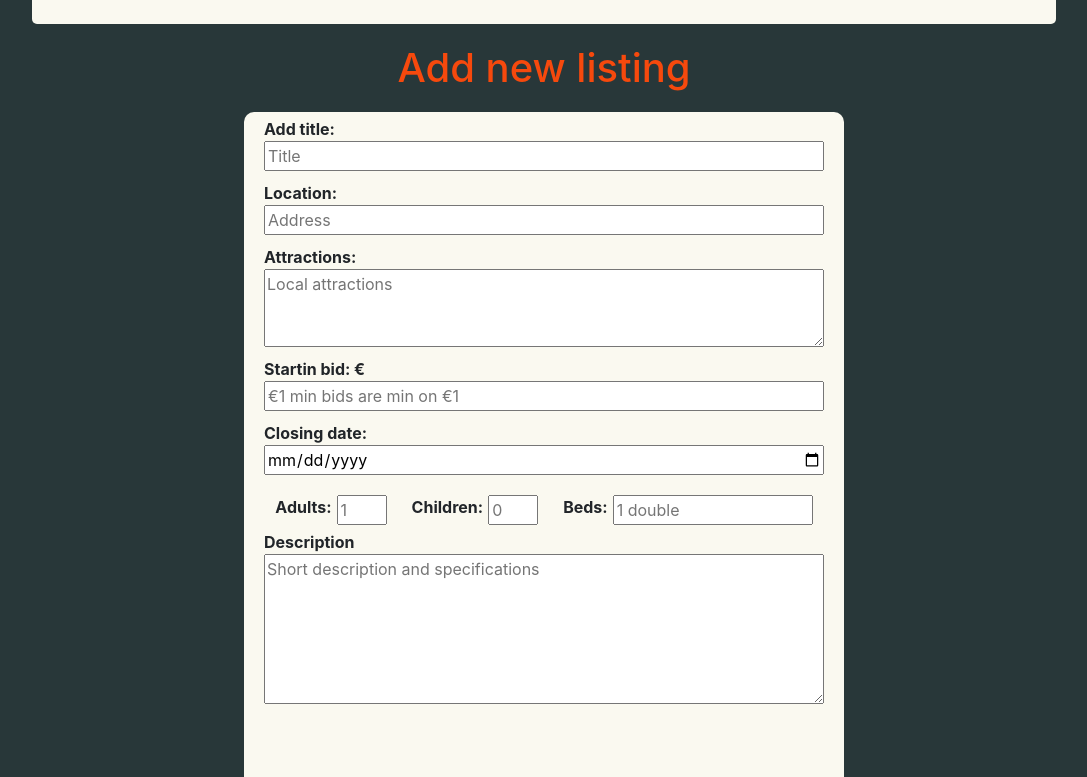
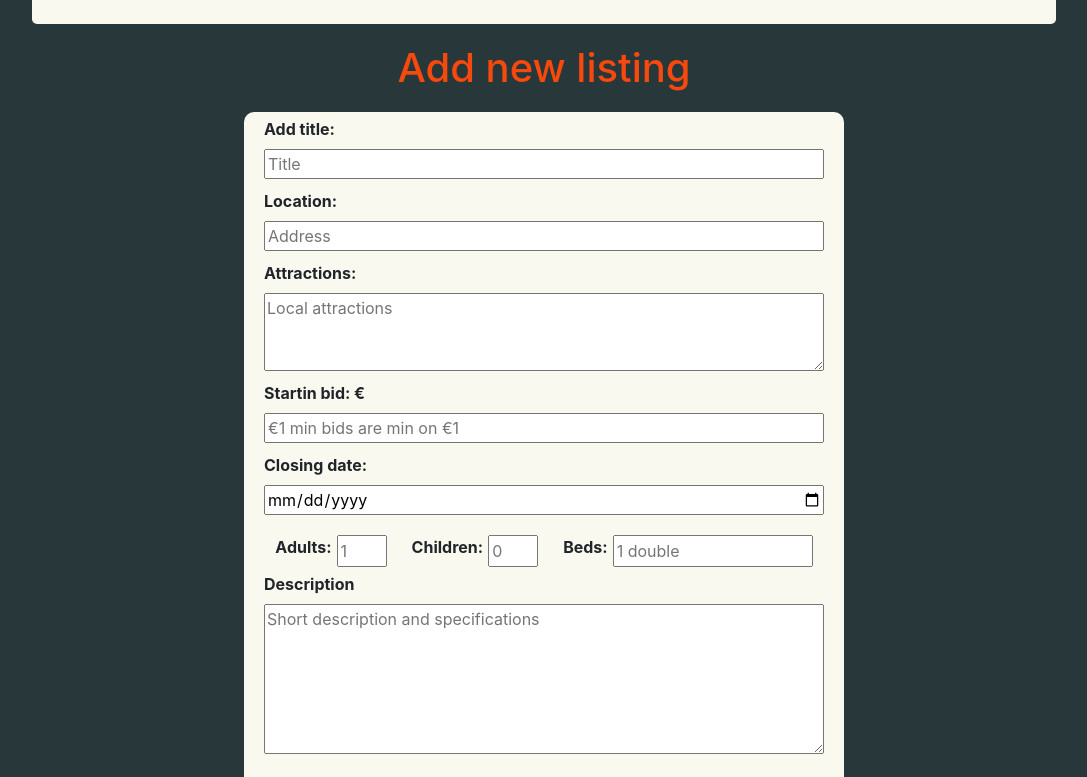
Before and after one commit to RaevenTech/bam-booking-UI, a React (Create React App) app in the folder bam-ui/: page /dashboard in a window 1280 px wide. Shown: the part 443-1220 px from the top of the page, without its empty margins (96-1183 px from the left). Built offline with nearby package versions, Linux system fonts and the light colour scheme.

Commit message:
submit not working

```diff
--- a/bam-ui/src/forms/newPost/NewPost.js
+++ b/bam-ui/src/forms/newPost/NewPost.js
@@ -1,7 +1,7 @@
 import styles from "./newPost.module.css";
 import { useRef } from "react";
 
-const NewPost = () => {
+const NewPost = (props) => {
     const titleRef = useRef();
     const locationRef = useRef();
     const attractionsRef = useRef();
@@ -32,7 +32,8 @@ const NewPost = () => {
             children: childrenValue,
             description: descriptionValue,
         };
-        console.log(formData);
+        props.onAddNewpost(formData);
+        console.log("data sent");
     };
 
     return (
@@ -41,109 +42,109 @@ const NewPost = () => {
             <div className={styles.main_form_container}>
                 <form onSubmit={handleSubmit}>
                     <div className={styles.form_item}>
-                        <lable className={styles.post_title}>
+                        <label className={styles.post_title}>
                             <b>Add title:</b>
-                        </lable>
+                        </label>
                         <input
                             className={styles.input}
                             type="text"
-                            placeHolder="Title"
+                            placeholder="Title"
                             required
                             ref={titleRef}
                         />
                     </div>
                     <div className={styles.form_item}>
-                        <lable className={styles.post_title}>
+                        <label className={styles.post_title}>
                             <b>Location:</b>
-                        </lable>
+                        </label>
                         <input
                             className={styles.input}
                             type="text"
-                            placeHolder="Address"
+                            placeholder="Address"
                             required
                             ref={locationRef}
                         />
                     </div>
                     <div className={styles.form_item}>
-                        <lable className={styles.post_title}>
+                        <label className={styles.post_title}>
                             <b>Attractions:</b>
-                        </lable>
+                        </label>
                         <textarea
                             className={styles.input}
                             type="text"
-                            placeHolder="Local attractions"
+                            placeholder="Local attractions"
                             rows={3}
                             required
                             ref={attractionsRef}
                         />
                     </div>
                     <div className={styles.form_item}>
-                        <lable className={styles.post_title}>
+                        <label className={styles.post_title}>
                             <b>Startin bid: €</b>
-                        </lable>
+                        </label>
                         <input
                             className={styles.input}
                             type="number"
-                            placeHolder="€1 min bids are min on €1"
+                            placeholder="€1 min bids are min on €1"
                             min={1}
                             required
                             ref={startingBidRef}
                         />
                     </div>
                     <div className={styles.form_item}>
-                        <lable className={styles.post_title}>
+                        <label className={styles.post_title}>
                             <b>Closing date:</b>
-                        </lable>
+                        </label>
                         <input
                             className={styles.input}
                             type="date"
-                            placeHolder="closing date"
+                            placeholder="closing date"
                             required
                         />
                     </div>
                     <section>
                         <div className={styles.form_item_guest}>
-                            <lable className={styles.post_title}>
+                            <label className={styles.post_title}>
                                 <b>Adults:</b>
-                            </lable>
+                            </label>
                             <input
                                 className={styles.input_g}
                                 type="number"
-                                placeHolder="1"
+                                placeholder="1"
                                 required
                                 min={1}
                                 ref={adultsRef}
                             />
-                            <lable className={styles.post_title}>
+                            <label className={styles.post_title}>
                                 <b>Children:</b>
-                            </lable>
+                            </label>
                             <input
                                 className={styles.input_g}
                                 type="number"
                                 min={0}
-                                placeHolder="0"
+                                placeholder="0"
                                 required
                                 ref={childrenRef}
                             />
-                            <lable className={styles.post_title}>
+                            <label className={styles.post_title}>
                                 <b>Beds:</b>
-                            </lable>
+                            </label>
                             <input
                                 className={styles.input_bed}
                                 type="text"
-                                placeHolder="1 double"
+                                placeholder="1 double"
                                 required
                                 ref={bedsRef}
                             />
                         </div>
                     </section>
                     <div className={styles.form_item}>
-                        <lable className={styles.post_title}>
+                        <label className={styles.post_title}>
                             <b>Description</b>
-                        </lable>
+                        </label>
                         <textarea
                             className={styles.post_desc}
-                            placeHolder="Short description and specifications"
+                            placeholder="Short description and specifications"
                             rows="6"
                             required
                             ref={descriptionRef}
--- a/bam-ui/src/pages/dashboard/BackOffice.js
+++ b/bam-ui/src/pages/dashboard/BackOffice.js
@@ -5,6 +5,20 @@ import Active from "./Active";
 import NewPost from "../../forms/newPost/NewPost";
 
 const BackOffice = () => {
+    const newPostHandler = (formData) => {
+        fetch(
+            "https://bid2buy-ca5c9-default-rtdb.firebaseio.com/new-post.json",
+            {
+                method: "POST",
+                body: JSON.stringify(formData),
+                headers: {
+                    "Content-Type": "application/json",
+                },
+            }
+        );
+        console.log("post success");
+    };
+
     return (
         <>
             <div className={styles.main_page}>
@@ -20,7 +34,7 @@ const BackOffice = () => {
                 </div>
 
                 <div className={styles.new_post}>
-                    <NewPost />
+                    <NewPost onAddNewPost={newPostHandler} />
                 </div>
             </div>
             <div className={styles.footer}>
```
